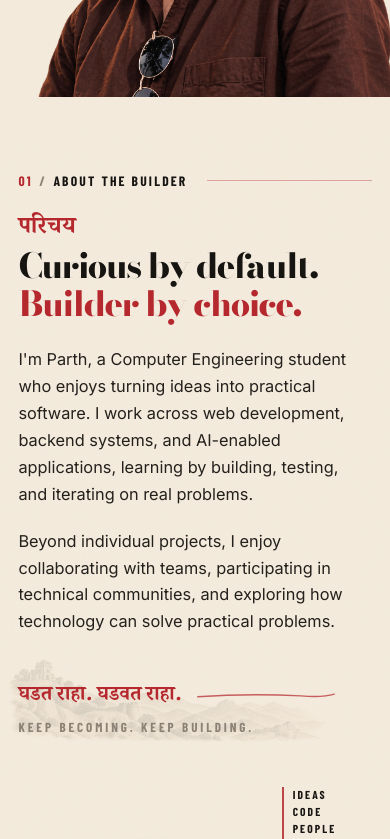
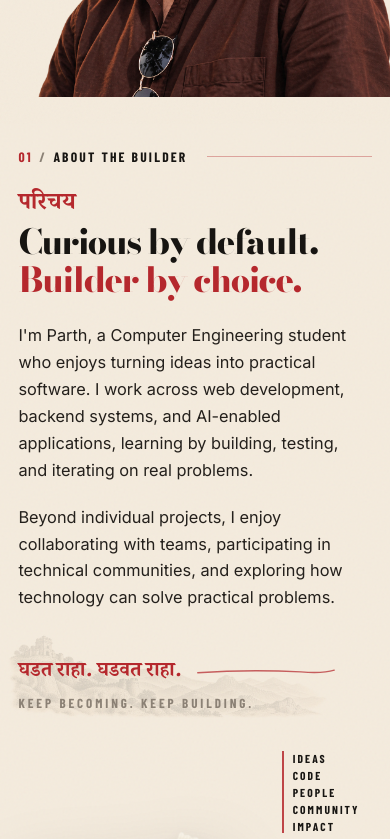
Before and after one commit to ParthMahadik33/Portfolio-website, a Next.js app: page / in a window 390 px wide. Shown: the part 720-1559 px from the top of the page. Built offline with nearby package versions, Linux system fonts and the light colour scheme; a web font is replaced by a local one.

Commit message:
Fix excessive empty space at top of About section by tightening padding and aligning grid to start

```diff
--- a/src/components/about/About.module.scss
+++ b/src/components/about/About.module.scss
@@ -4,19 +4,20 @@
   background-color: var(--color-bg);
   color: var(--color-text);
   overflow: hidden;
-  padding: 5.5rem 3.5rem 4.5rem;
+  padding: 2.25rem 3.5rem 4rem;
   box-sizing: border-box;
+  scroll-margin-top: 0;
 
   @media (max-width: 1200px) {
-    padding: 4.5rem 2.25rem 3.5rem;
+    padding: 2rem 2.25rem 3.5rem;
   }
 
   @media (max-width: 960px) {
-    padding: 3.8rem 1.5rem 3rem;
+    padding: 1.75rem 1.5rem 3rem;
   }
 
   @media (max-width: 600px) {
-    padding: 3rem 1.15rem 2.5rem;
+    padding: 1.5rem 1.15rem 2.5rem;
   }
 }
 
@@ -38,7 +39,7 @@
   display: grid;
   grid-template-columns: minmax(0, 1.8fr) minmax(360px, 1.15fr);
   gap: clamp(2.5rem, 3.8vw, 4.5rem);
-  align-items: center;
+  align-items: start;
 
   @media (max-width: 1100px) {
     grid-template-columns: 1.45fr 1fr;
@@ -47,7 +48,7 @@
 
   @media (max-width: 960px) {
     grid-template-columns: 1fr;
-    gap: 3.25rem;
+    gap: 2.5rem;
   }
 }
 
```
